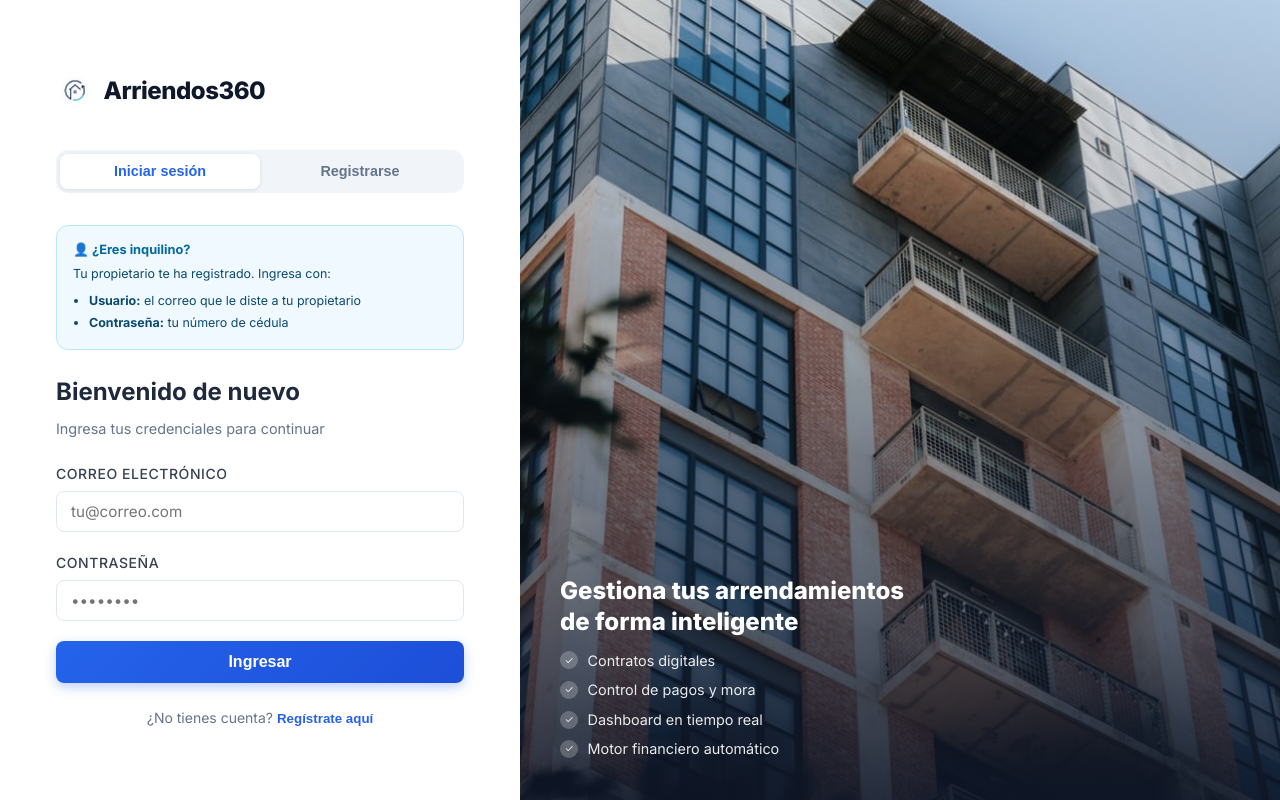
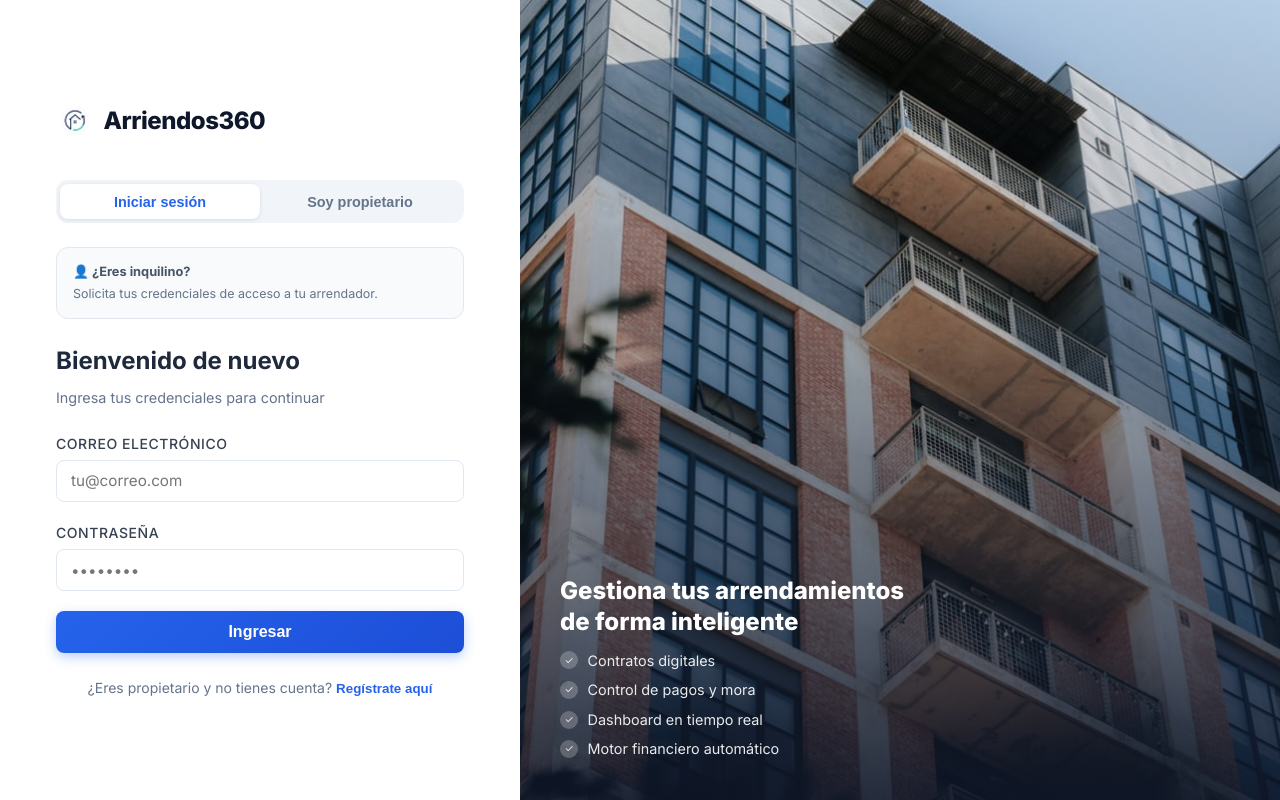
Before and after one commit to UDFJDC-IngenieriaSoftware/IS_202610_E2, a React (Create React App) app in the folder frontend/: page /login in a window 1280 px wide. Built offline with nearby package versions, Linux system fonts and the light colour scheme; no server answers.

Commit message:
fix: info inquilino discreta, registro solo para propietarios, tab dice 'Soy propietario'

```diff
--- a/frontend/src/pages/Login.js
+++ b/frontend/src/pages/Login.js
@@ -74,33 +74,32 @@ const Login = () => {
                     <span style={{ fontSize: '1.5rem', fontWeight: '800', color: '#0f172a', letterSpacing: '-0.02em' }}>Arriendos360</span>
                 </div>
 
-                {/* Toggle login / registro */}
-                <div style={{ display: 'flex', background: '#f1f5f9', borderRadius: '0.75rem', padding: '0.25rem', marginBottom: '2rem' }}>
-                    {['login', 'registro'].map(m => (
-                        <button key={m} onClick={() => { setModo(m); setError(''); setRegError(''); setRegExito(false); }}
+                {/* Toggle — solo propietarios se registran */}
+                <div style={{ display: 'flex', background: '#f1f5f9', borderRadius: '0.75rem', padding: '0.25rem', marginBottom: '1.5rem' }}>
+                    {[
+                        { key: 'login',    label: 'Iniciar sesión' },
+                        { key: 'registro', label: 'Soy propietario' },
+                    ].map(m => (
+                        <button key={m.key} onClick={() => { setModo(m.key); setError(''); setRegError(''); setRegExito(false); }}
                             style={{
                                 flex: 1, padding: '0.6rem', border: 'none', borderRadius: '0.5rem', cursor: 'pointer',
                                 fontWeight: '600', fontSize: '0.9rem', transition: 'all 0.2s',
-                                background: modo === m ? '#fff' : 'transparent',
-                                color: modo === m ? '#2563eb' : '#64748b',
-                                boxShadow: modo === m ? '0 1px 4px rgba(0,0,0,0.1)' : 'none'
+                                background: modo === m.key ? '#fff' : 'transparent',
+                                color: modo === m.key ? '#2563eb' : '#64748b',
+                                boxShadow: modo === m.key ? '0 1px 4px rgba(0,0,0,0.1)' : 'none'
                             }}>
-                            {m === 'login' ? 'Iniciar sesión' : 'Registrarse'}
+                            {m.label}
                         </button>
                     ))}
                 </div>
 
                 {/* Info para inquilinos */}
                 {modo === 'login' && (
-                    <div style={{ background: '#f0f9ff', border: '1px solid #bae6fd', borderRadius: '0.75rem', padding: '0.875rem 1rem', marginBottom: '1.5rem' }}>
-                        <p style={{ fontSize: '0.8rem', fontWeight: '700', color: '#0369a1', marginBottom: '0.4rem' }}>👤 ¿Eres inquilino?</p>
-                        <p style={{ fontSize: '0.78rem', color: '#0c4a6e', lineHeight: 1.5 }}>
-                            Tu propietario te ha registrado. Ingresa con:
+                    <div style={{ background: '#f8fafc', border: '1px solid #e2e8f0', borderRadius: '0.75rem', padding: '0.875rem 1rem', marginBottom: '1.5rem' }}>
+                        <p style={{ fontSize: '0.8rem', fontWeight: '700', color: '#475569', marginBottom: '0.25rem' }}>👤 ¿Eres inquilino?</p>
+                        <p style={{ fontSize: '0.78rem', color: '#64748b', lineHeight: 1.5 }}>
+                            Solicita tus credenciales de acceso a tu arrendador.
                         </p>
-                        <ul style={{ fontSize: '0.78rem', color: '#0c4a6e', marginTop: '0.35rem', paddingLeft: '1rem', lineHeight: 1.8 }}>
-                            <li><strong>Usuario:</strong> el correo que le diste a tu propietario</li>
-                            <li><strong>Contraseña:</strong> tu número de cédula</li>
-                        </ul>
                     </div>
                 )}
 
@@ -137,7 +136,7 @@ const Login = () => {
                         </form>
 
                         <p style={{ textAlign: 'center', marginTop: '1.5rem', fontSize: '0.875rem', color: '#64748b' }}>
-                            ¿No tienes cuenta?{' '}
+                            ¿Eres propietario y no tienes cuenta?{' '}
                             <button onClick={() => setModo('registro')} style={{ background: 'none', border: 'none', color: '#2563eb', fontWeight: '600', cursor: 'pointer' }}>
                                 Regístrate aquí
                             </button>
```
